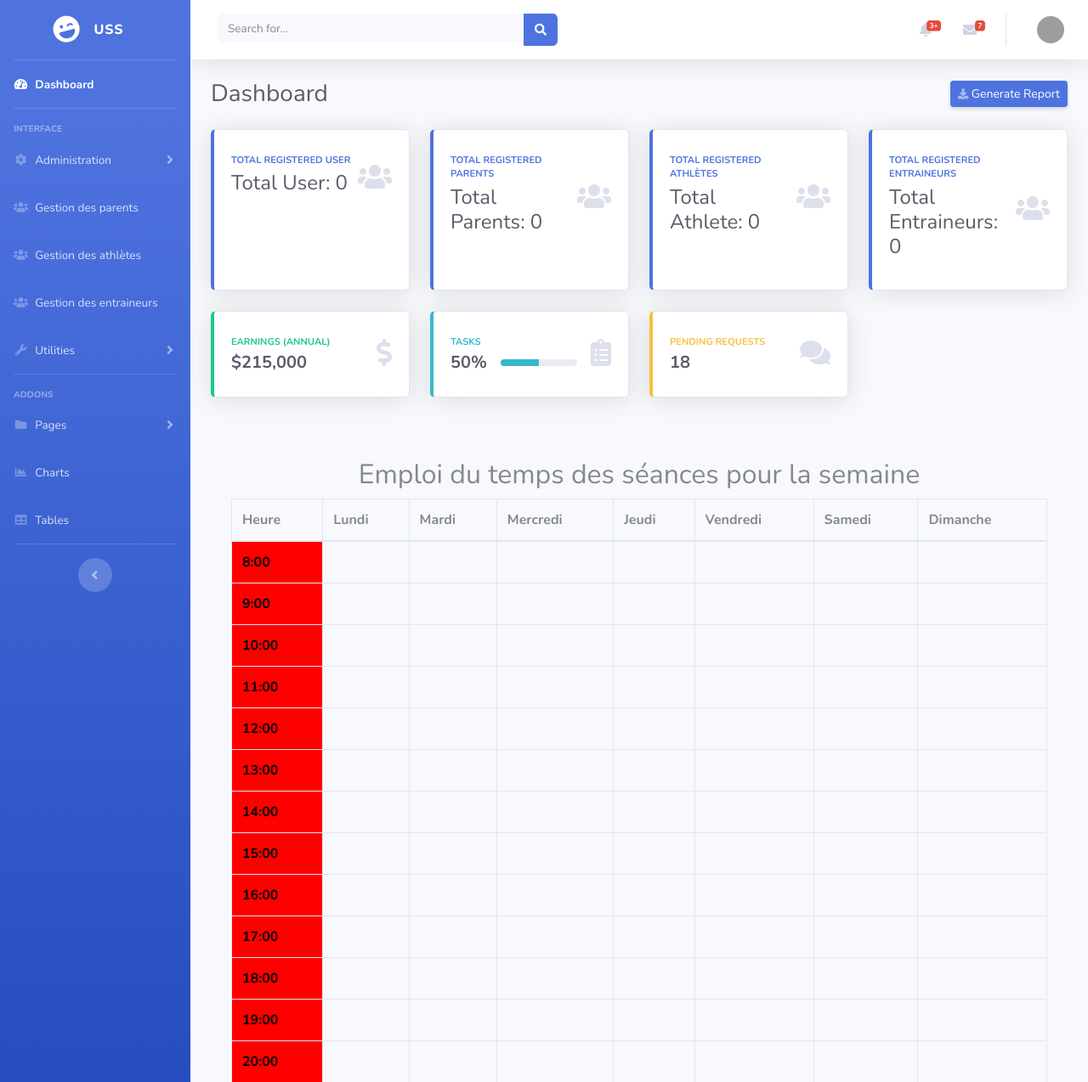
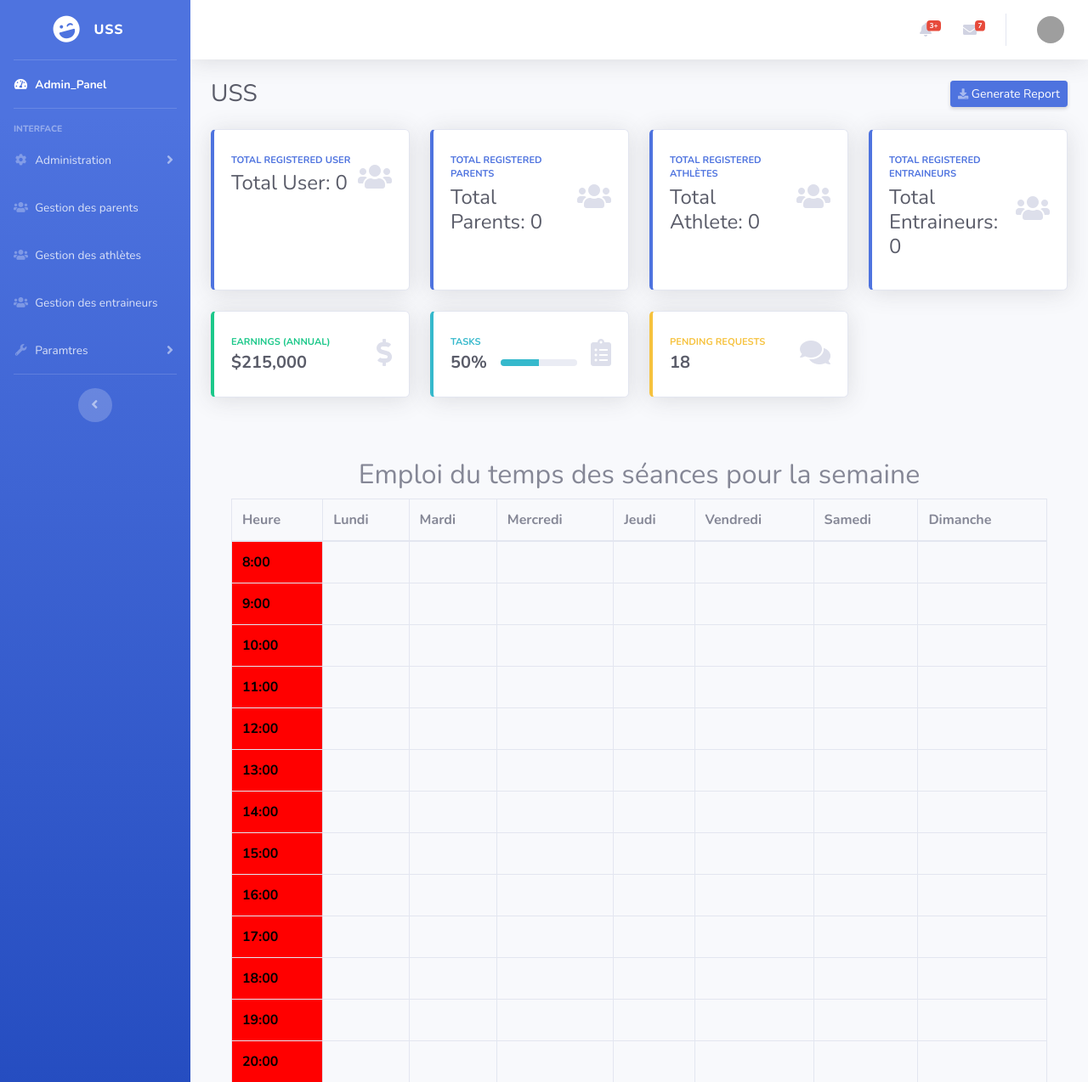
Before and after one commit to saberennouri/club_natation, a PHP site: page /admin/admin_dashboard.php in a window 1280 px wide. Shown: the top 1274 px of the page at 85% size. Run offline with PHP 8.4, Linux system fonts and the light colour scheme; the visitor is signed in with stand-in values (Sample User, id 1); data that the repository does not hold is empty; grey boxes are pictures that could not be loaded.

Commit message:
This commit contains changes to several PHP files in the admin directory. Here's a breakdown of the changes:
1. `admin_dashboard.php`: The title of the dashboard has been changed from "Dashboard" to "

```diff
--- a/admin/admin_dashboard.php
+++ b/admin/admin_dashboard.php
@@ -10,11 +10,12 @@ include('includes/navbar.php');
 
   <!-- Page Heading -->
   <div class="d-sm-flex align-items-center justify-content-between mb-4">
-    <h1 class="h3 mb-0 text-gray-800">Dashboard</h1>
+    <h1 class="h3 mb-0 text-gray-800">USS</h1>
     <a href="#" class="d-none d-sm-inline-block btn btn-sm btn-primary shadow-sm">
       <i class="fas fa-download fa-sm text-white-50"></i> Generate Report</a>
   </div>
-
+</div>
+<div class="container">
   <!-- Content Row -->
   <div class="row">
 
--- a/admin/config.php
+++ b/admin/config.php
@@ -7,4 +7,3 @@ $conn = new mysqli("localhost", "root", "", "club_natation");
 if ($conn->connect_error) {
     die("Erreur de connexion: " . $conn->connect_error);
 }
-?>
--- a/admin/createsessions.php
+++ b/admin/createsessions.php
@@ -2,6 +2,9 @@
 include('includes/header.php');
 include('includes/navbar.php');
 ?>
+
+
+
 
 <div class="container mt-5">
     <h2>Créer une nouvelle session d'entraînement</h2>
--- a/admin/deleteAthlete.php
+++ b/admin/deleteAthlete.php
@@ -6,7 +6,7 @@ if(isset($_GET['id'])) {
     $athlete_id = $_GET['id'];
 
     // Requête pour récupérer les détails du parent
-    $query = "SELECT * FROM athletes WHERE athlete_id = $athlete_id";
+    $query = "SELECT nom FROM athletes WHERE athlete_id = $athlete_id";
     $result = mysqli_query($conn, $query);
 
     // Vérifier si la requête a retourné des résultats
--- a/admin/includes/navbar.php
+++ b/admin/includes/navbar.php
@@ -1,3 +1,8 @@
+<?php
+session_start();
+//include "./config.php";
+?>
+
 <!-- Sidebar -->
 <ul class="navbar-nav bg-gradient-primary sidebar sidebar-dark accordion" id="accordionSidebar">
 
@@ -16,7 +21,7 @@
     <li class="nav-item active">
         <a class="nav-link" href="index.php">
             <i class="fas fa-fw fa-tachometer-alt"></i>
-    <span>Dashboard</span></a>
+            <span>Admin_Panel</span></a>
     </li>
 
     <!-- Divider -->
@@ -76,60 +81,18 @@
     <li class="nav-item">
         <a class="nav-link collapsed" href="#" data-toggle="collapse" data-target="#collapseUtilities" aria-expanded="true" aria-controls="collapseUtilities">
             <i class="fas fa-fw fa-wrench"></i>
-    <span>Utilities</span>
+            <span>Paramtres</span>
         </a>
         <div id="collapseUtilities" class="collapse" aria-labelledby="headingUtilities" data-parent="#accordionSidebar">
             <div class="bg-white py-2 collapse-inner rounded">
-      <h6 class="collapse-header">Custom Utilities:</h6>
-      <a class="collapse-item" href="utilities-color.html">Colors</a>
-      <a class="collapse-item" href="utilities-border.html">Borders</a>
-      <a class="collapse-item" href="utilities-animation.html">Animations</a>
-      <a class="collapse-item" href="utilities-other.html">Other</a>
+                <h6 class="collapse-header">Géer Profile:</h6>
+                <a class="collapse-item" href="updateUser.php?id=<?php echo $row['utilisateur_id']?>">Modifier</a>
+                <a class="collapse-item" href="utilities-border.html">changer Password</a>
+
             </div>
         </div>
     </li>
 
-<!-- Divider -->
-<hr class="sidebar-divider">
-
-<!-- Heading -->
-<div class="sidebar-heading">
-  Addons
-</div>
-
-<!-- Nav Item - Pages Collapse Menu -->
-<li class="nav-item">
-  <a class="nav-link collapsed" href="#" data-toggle="collapse" data-target="#collapsePages" aria-expanded="true" aria-controls="collapsePages">
-    <i class="fas fa-fw fa-folder"></i>
-    <span>Pages</span>
-  </a>
-  <div id="collapsePages" class="collapse" aria-labelledby="headingPages" data-parent="#accordionSidebar">
-    <div class="bg-white py-2 collapse-inner rounded">
-      <h6 class="collapse-header">Login Screens:</h6>
-      <a class="collapse-item" href="login.php">Login</a>
-      <a class="collapse-item" href="register.html">Register</a>
-      <a class="collapse-item" href="forgot-password.php">Forgot Password</a>
-      <div class="collapse-divider"></div>
-      <h6 class="collapse-header">Other Pages:</h6>
-      <a class="collapse-item" href="404.html">404 Page</a>
-      <a class="collapse-item" href="blank.html">Blank Page</a>
-    </div>
-  </div>
-</li>
-
-<!-- Nav Item - Charts -->
-<li class="nav-item">
-  <a class="nav-link" href="charts.html">
-    <i class="fas fa-fw fa-chart-area"></i>
-    <span>Charts</span></a>
-</li>
-
-<!-- Nav Item - Tables -->
-<li class="nav-item">
-  <a class="nav-link" href="tables.html">
-    <i class="fas fa-fw fa-table"></i>
-    <span>Tables</span></a>
-</li>
 
     <!-- Divider -->
     <hr class="sidebar-divider d-none d-md-block">
@@ -156,17 +119,7 @@
                 <i class="fa fa-bars"></i>
             </button>
 
-          <!-- Topbar Search -->
-          <form class="d-none d-sm-inline-block form-inline mr-auto ml-md-3 my-2 my-md-0 mw-100 navbar-search">
-            <div class="input-group">
-              <input type="text" class="form-control bg-light border-0 small" placeholder="Search for..." aria-label="Search" aria-describedby="basic-addon2">
-              <div class="input-group-append">
-                <button class="btn btn-primary" type="button">
-                  <i class="fas fa-search fa-sm"></i>
-                </button>
-              </div>
-            </div>
-          </form>
+
 
 
             <!-- Topbar Navbar -->
@@ -174,9 +127,7 @@
 
                 <!-- Nav Item - Search Dropdown (Visible Only XS) -->
                 <li class="nav-item dropdown no-arrow d-sm-none">
-              <a class="nav-link dropdown-toggle" href="#" id="searchDropdown" role="button" data-toggle="dropdown" aria-haspopup="true" aria-expanded="false">
-                <i class="fas fa-search fa-fw"></i>
-              </a>
+
                     <!-- Dropdown - Messages -->
                     <div class="dropdown-menu dropdown-menu-right p-3 shadow animated--grow-in" aria-labelledby="searchDropdown">
                         <form class="form-inline mr-auto w-100 navbar-search">
@@ -259,7 +210,8 @@
                                 <div class="status-indicator bg-success"></div>
                             </div>
                             <div class="font-weight-bold">
-                    <div class="text-truncate">Hi there! I am wondering if you can help me with a problem I've been having.</div>
+                                <div class="text-truncate">Hi there! I am wondering if you can help me with a problem
+                                    I've been having.</div>
                                 <div class="small text-gray-500">Emily Fowler · 58m</div>
                             </div>
                         </a>
@@ -269,7 +221,8 @@
                                 <div class="status-indicator"></div>
                             </div>
                             <div>
-                    <div class="text-truncate">I have the photos that you ordered last month, how would you like them sent to you?</div>
+                                <div class="text-truncate">I have the photos that you ordered last month, how would you
+                                    like them sent to you?</div>
                                 <div class="small text-gray-500">Jae Chun · 1d</div>
                             </div>
                         </a>
@@ -279,7 +232,8 @@
                                 <div class="status-indicator bg-warning"></div>
                             </div>
                             <div>
-                    <div class="text-truncate">Last month's report looks great, I am very happy with the progress so far, keep up the good work!</div>
+                                <div class="text-truncate">Last month's report looks great, I am very happy with the
+                                    progress so far, keep up the good work!</div>
                                 <div class="small text-gray-500">Morgan Alvarez · 2d</div>
                             </div>
                         </a>
@@ -289,7 +243,8 @@
                                 <div class="status-indicator bg-success"></div>
                             </div>
                             <div>
-                    <div class="text-truncate">Am I a good boy? The reason I ask is because someone told me that people say this to all dogs, even if they aren't good...</div>
+                                <div class="text-truncate">Am I a good boy? The reason I ask is because someone told me
+                                    that people say this to all dogs, even if they aren't good...</div>
                                 <div class="small text-gray-500">Chicken the Dog · 2w</div>
                             </div>
                         </a>
@@ -304,10 +259,7 @@
                     <a class="nav-link dropdown-toggle" href="#" id="userDropdown" role="button" data-toggle="dropdown" aria-haspopup="true" aria-expanded="false">
                         <span class="mr-2 d-none d-lg-inline text-gray-600 small">
 
-               <?php
-                 include 'config.php';
 
-               ?>
 
                         </span>
                         <img class="img-profile rounded-circle" src="https://source.unsplash.com/QAB-WJcbgJk/60x60">
@@ -316,7 +268,36 @@
                     <div class="dropdown-menu dropdown-menu-right shadow animated--grow-in" aria-labelledby="userDropdown">
                         <a class="dropdown-item" href="#">
                             <i class="fas fa-user fa-sm fa-fw mr-2 text-gray-400"></i>
-                  Profile
+                            <?php
+
+
+                            $email = $_SESSION['email_admin'];
+                            //echo $email;
+
+                            //echo $nom;
+                            // Connexion à la base de données
+                            include './config.php';
+                            // requete sql pour recupérer id role from pour le nom affiché
+                            //$password=$_SESSION['password'];
+                            //$nom=$_POST['nom'];
+                            // Requête SQL
+                            $sql = "SELECT * from utilisateurs where email='$email' ";
+                            $result = mysqli_query($conn, $sql);
+
+                            // Vérification des résultats de la requête
+                            if (mysqli_num_rows($result) > 0) {
+                                // Affichage des résultats
+                                while ($row = mysqli_fetch_assoc($result)) {
+                                    echo $row['nom'];
+                                }
+                            } else {
+                                // Gestion des erreurs
+                                echo "Erreur de requête : " . mysqli_error($conn);
+                            }
+
+
+
+                            ?>
                         </a>
                         <a class="dropdown-item" href="#">
                             <i class="fas fa-cogs fa-sm fa-fw mr-2 text-gray-400"></i>
--- a/admin/login_process.php
+++ b/admin/login_process.php
@@ -1,4 +1,5 @@
 <?php
+session_start();
 // Inclure le fichier de configuration de la base de données
 include('config.php');
 
@@ -7,6 +8,7 @@ if ($_SERVER["REQUEST_METHOD"] == "POST") {
     // Récupérer les valeurs du formulaire
     $email = $_POST['email'];
     $password = $_POST['password'];
+
 
     // Préparer la requête SQL pour récupérer l'utilisateur et son rôle
     $sql = "SELECT u.utilisateur_id, u.nom, u.email, u.mot_de_passe, r.role_id, r.nom AS role_nom
@@ -29,12 +31,16 @@ if ($_SERVER["REQUEST_METHOD"] == "POST") {
         switch ($role) {
             case 'administrateur':
                 header("Location: admin_dashboard.php");
+                $_SESSION['email_admin']=$row['email'];
                 break;
             case 'entraineur':
                 header("Location: entraineur_dashboard.php");
+                $_SESSION['email_entraineur']=$row['email'];
                 break;
             case 'parent':
                 header("Location: parent_dashboard.php");
+
+                $_SESSION['email_parent']=$row['email'];
                 break;
             default:
                 // Gérer une erreur de rôle invalide
--- a/config.php
+++ b/config.php
@@ -7,4 +7,3 @@ $conn = new mysqli("localhost", "root", "", "club_natation");
 if ($conn->connect_error) {
     die("Erreur de connexion: " . $conn->connect_error);
 }
-?>
```
Also changed, not shown: admin/delete_adhesion.php (+20 -26 lines), admin/entraineur_dashboard.php (+57 -38 lines), admin/index.php (+7 -0 lines), admin/logout.php (+1 -13 lines), admin/nav.php (added, +27 -0 lines), admin/parent_dashboard.php (+30 -0 lines). Lines whose indentation alone changed are shown as unchanged.
